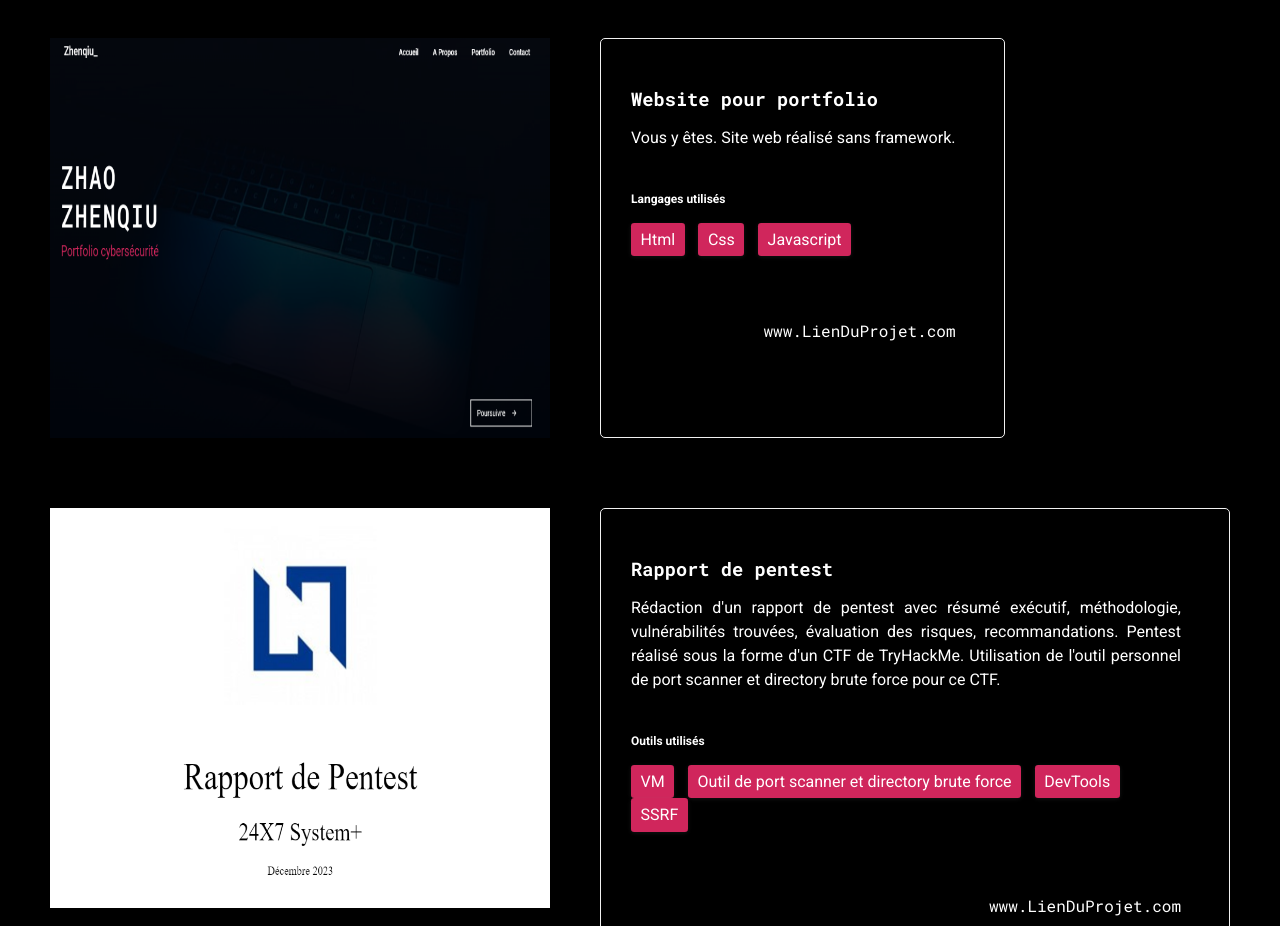
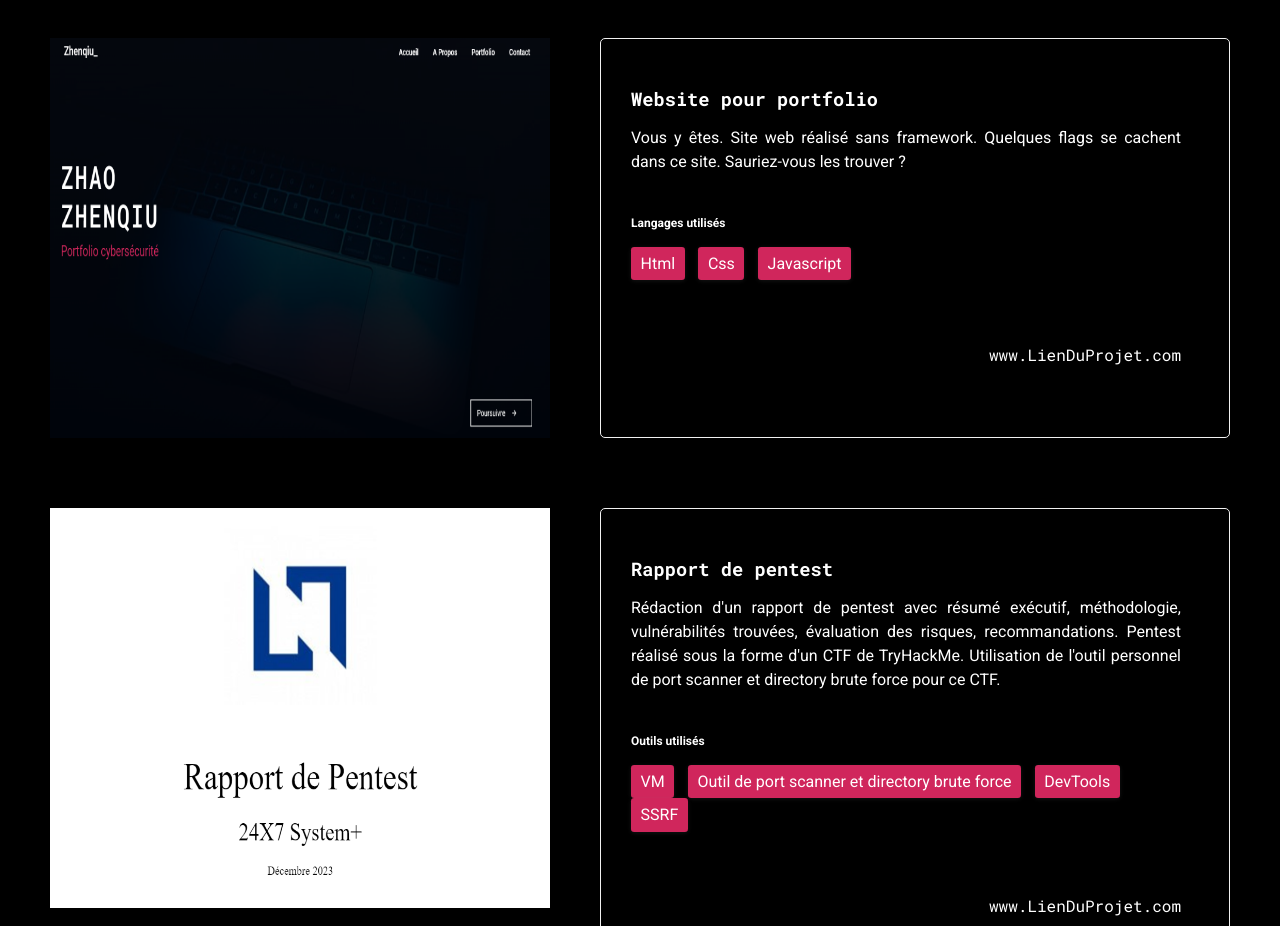
Before and after one commit to ZZhenqiu/ZZhenqiu.github.io, a plain HTML site: page index.html in a window 1280 px wide. Shown: the part 3160-4086 px from the top of the page. Drawn offline with nearby package versions, Linux system fonts and the light colour scheme; a web font is replaced by a local one.

Commit message:
Update index.html

```diff
--- a/index.html
+++ b/index.html
@@ -157,7 +157,7 @@
                 <img src="./assets/Website.PNG" alt="projet 4" class="project__img">
                 <div class="project__data">
                     <h3 class="project__title text-lg">Website pour portfolio</h3>
-                    <p class="project__description">Vous y êtes. Site web réalisé sans framework. </p>
+                    <p class="project__description">Vous y êtes. Site web réalisé sans framework. Quelques flags se cachent dans ce site. Sauriez-vous les trouver ? </p>
                     <h4 class="project__stack text-xs">Langages utilisés</h4>
                     <ul class="tags text-sm">
                         <li>Html</li>
@@ -243,7 +243,7 @@
                 <img src="./assets/Website.PNG" alt="projet 4" class="project__imgg ajustms">
                 <div class="project__dataa">
                     <h3 class="project__title text-lg">Site web pour portfolio</h3>
-                    <p class="project__description">Vous y êtes. Site web réalisé sans framework. </p>
+                    <p class="project__description">Vous y êtes. Site web réalisé sans framework. Quelques flags se cachent dans ce site. Sauriez-vous les trouver ? </p>
                     <h4 class="project__stack text-xs">Langages utilisés</h4>
                     <ul class="tags text-sm">
                         <li>Html</li>
```
